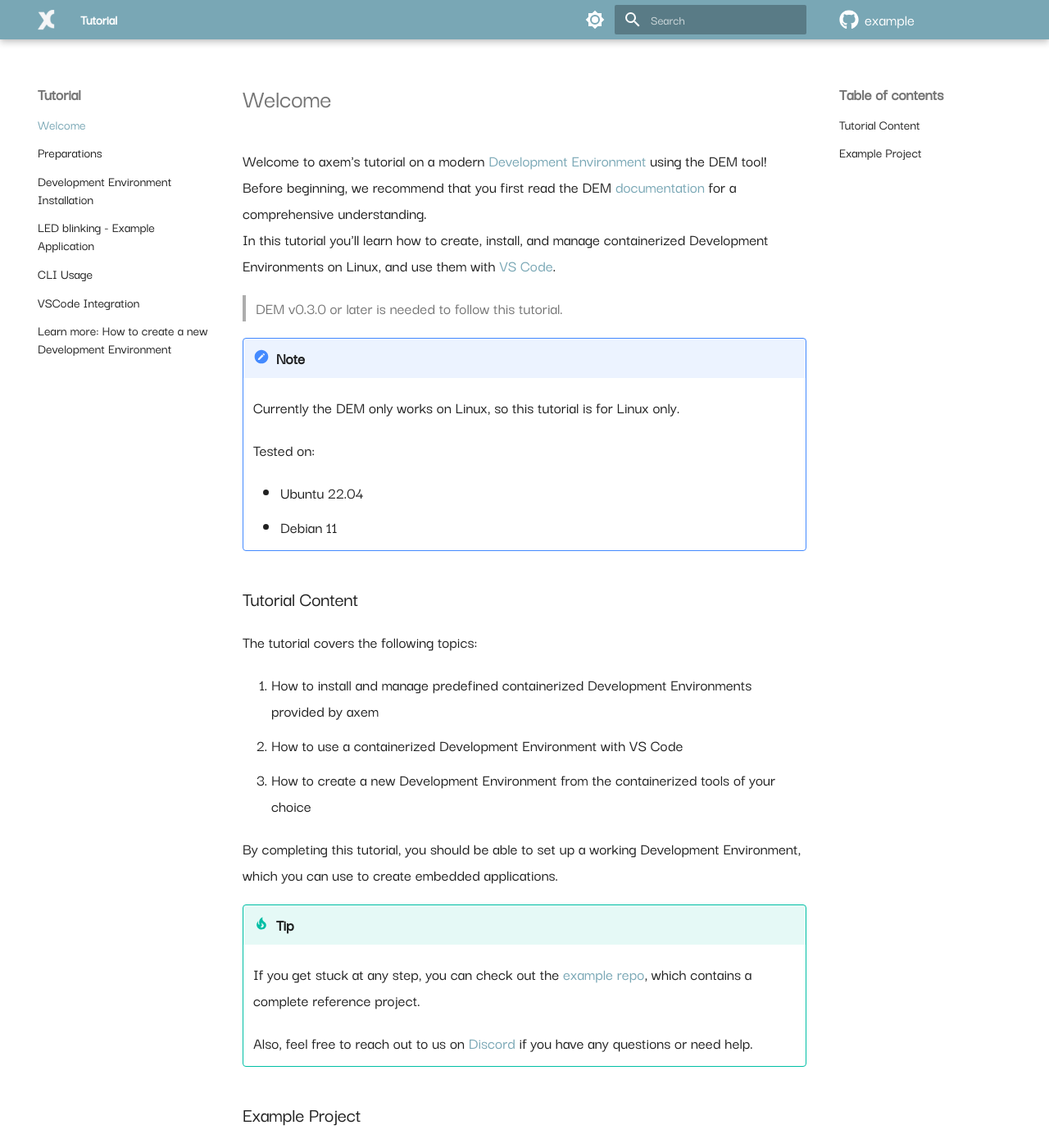
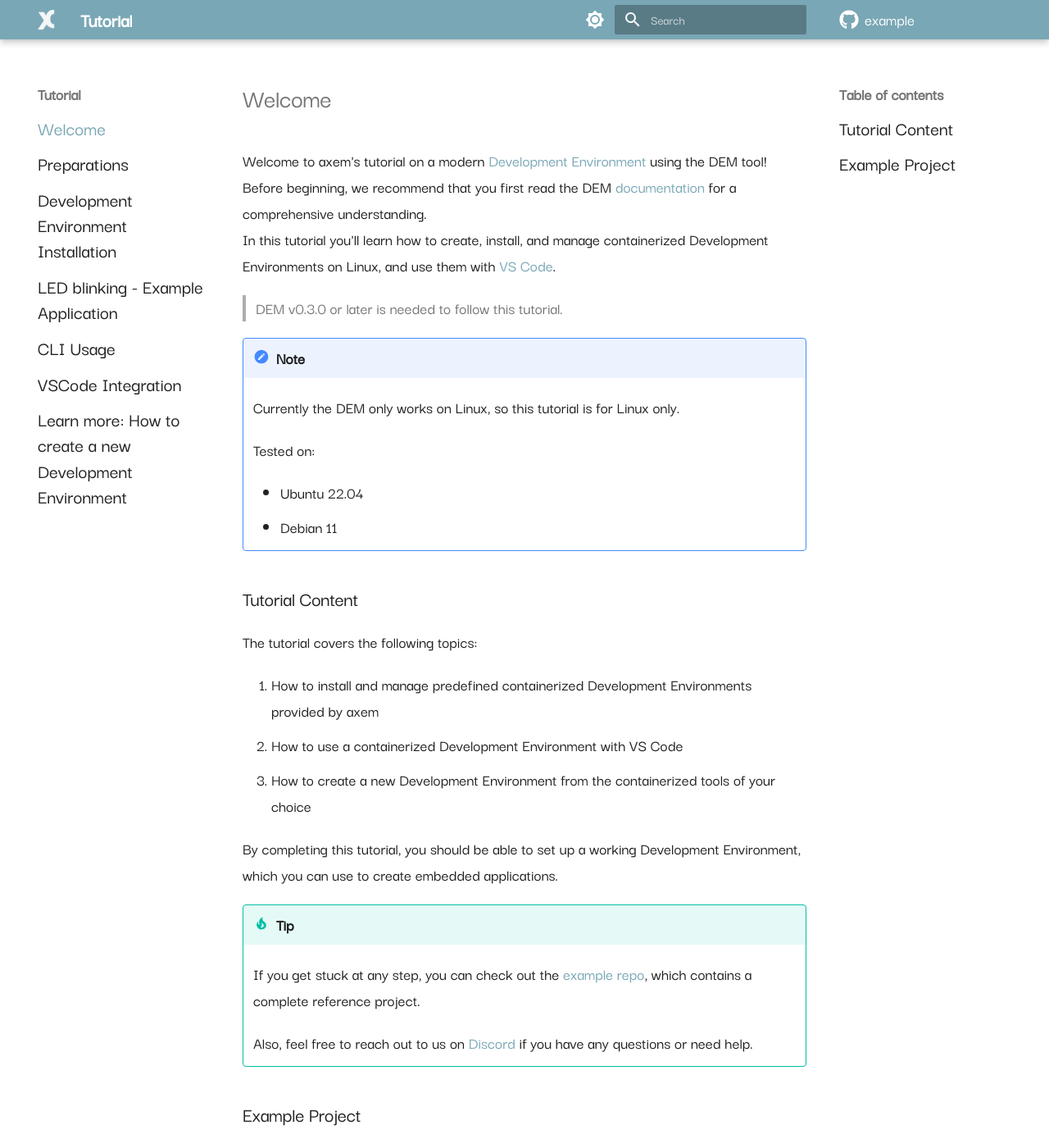
Before and after one commit to axem-solutions/example, an MkDocs documentation site: the page built from docs/index.md, in a window 1280 px wide and 1400 px high. Shown: the whole window at 82% size. Built offline with MkDocs 1.6.1 and Material for MkDocs 9.7.7, drawn with Linux system fonts in a browser that asks for light colours; comment, search, counter and statistics services are not loaded.

Commit message:
The font size fixed in the header lane.

```diff
--- a/docs/stylesheets/extra.css
+++ b/docs/stylesheets/extra.css
@@ -29,8 +29,9 @@
 	font-size: 20px;
 }
 
+/* Change the font size in the header lane. */
 span {
-	font-size: 17px;
+	font-size: 24px;
 }
 
 @font-face {
```
